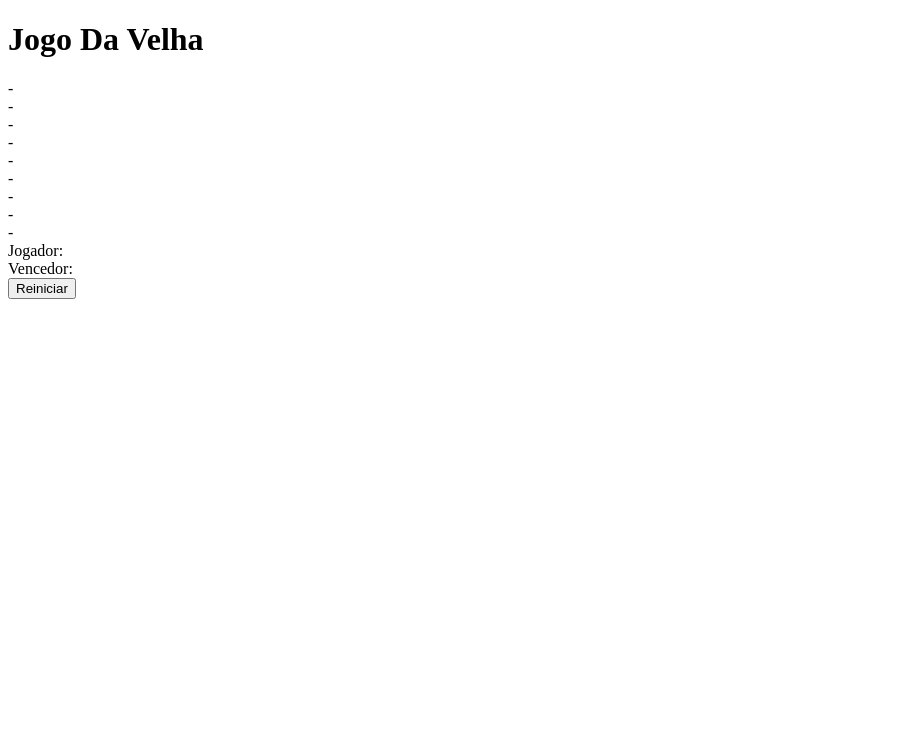
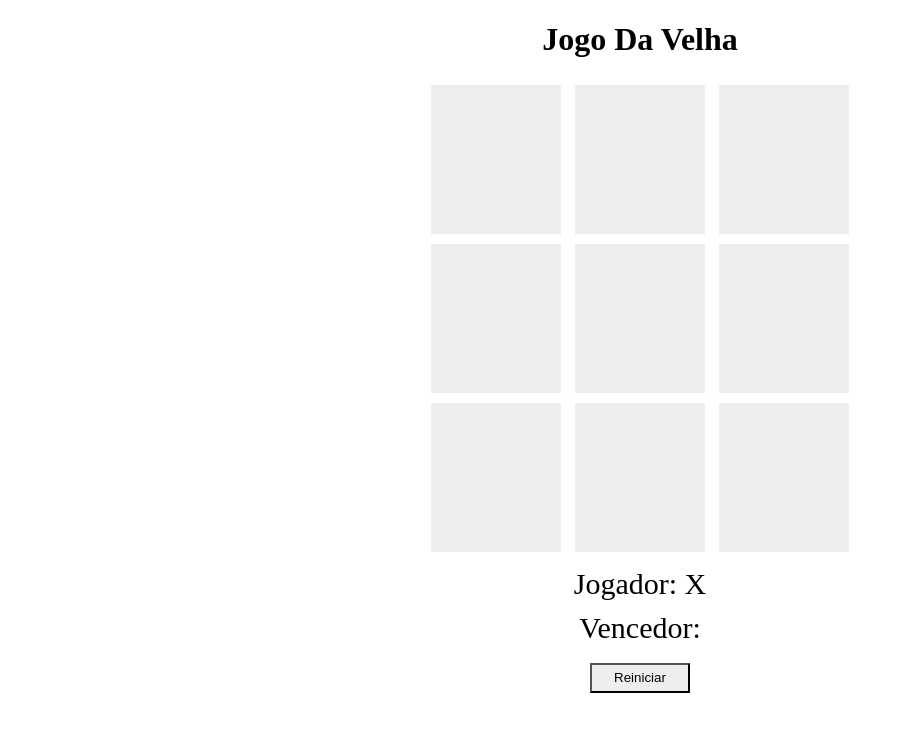
Before and after one commit to WirisWernek/Jogo-da-Velha, a plain HTML site: page index.html in a window 1280 px wide. Shown: the whole page, without its empty margins (0-904 px from the left). Drawn offline with Linux system fonts and the light colour scheme.

Commit message:
Adicionado arquivo da aula 3, 4, 5 e 6

```diff
--- a/index.html
+++ b/index.html
@@ -4,41 +4,48 @@
     <meta charset="UTF-8" />
     <meta http-equiv="X-UA-Compatible" content="IE=edge" />
     <meta name="viewport" content="width=device-width, initial-scale=1.0" />
-    <!-- <link rel="preconnect" href="https://fonts.googleapis.com" />
+    <link rel="stylesheet" href="./style.css" />
+    <link rel="preconnect" href="https://fonts.googleapis.com" />
     <link rel="preconnect" href="https://fonts.gstatic.com" crossorigin />
     <link
       href="https://fonts.googleapis.com/css2?family=Fira+Mono:wght@400;500;700&display=swap"
       rel="stylesheet"
-    /> -->
+    />
     <title>Jogo da Velha</title>
   </head>
   <body>
     <h1>Jogo Da Velha</h1>
     <div>
-      <div id="1">-</div>
-      <div id="2">-</div>
-      <div id="3">-</div>
+      <div id="1" class="quadrado" onclick="escolherquadrado(this.id)">-</div>
+      <div id="2" class="quadrado" onclick="escolherquadrado(this.id)">-</div>
+      <div id="3" class="quadrado" onclick="escolherquadrado(this.id)">-</div>
     </div>
+
     <div>
-      <div id="4">-</div>
-      <div id="5">-</div>
-      <div id="6">-</div>
+      <div id="4" class="quadrado" onclick="escolherquadrado(this.id)">-</div>
+      <div id="5" class="quadrado" onclick="escolherquadrado(this.id)">-</div>
+      <div id="6" class="quadrado" onclick="escolherquadrado(this.id)">-</div>
     </div>
+
     <div>
-      <div id="7">-</div>
-      <div id="8">-</div>
-      <div id="9">-</div>
+      <div id="7" class="quadrado" onclick="escolherquadrado(this.id)">-</div>
+      <div id="8" class="quadrado" onclick="escolherquadrado(this.id)">-</div>
+      <div id="9" class="quadrado" onclick="escolherquadrado(this.id)">-</div>
     </div>
-    <div>
+
+    <div class="jogador">
       <label for="">Jogador: </label>
       <label id="jogador_selecionado"></label>
     </div>
-    <div>
+
+    <div class="vencedor">
       <label for="">Vencedor: </label>
       <label id="vencedor_selecionado"></label>
     </div>
+
     <div>
       <button>Reiniciar</button>
     </div>
   </body>
+  <script src="./main.js"></script>
 </html>
--- /dev/null
+++ b/main.js
@@ -0,0 +1,46 @@
+var jogador = null;
+var jogadorselecionado = document.getElementById("jogador_selecionado");
+var jogadores = ["X", "O"];
+var quadrados = document.getElementsByClassName("quadrado");
+
+mudarjogador(jogadores[getRandomInt() - 1]);
+
+function escolherquadrado(id) {
+  var quadrado = document.getElementById(id);
+
+  if (quadrado.innerHTML !== "-") {
+    return;
+  }
+
+  quadrado.innerHTML = jogador;
+  quadrado.style.color = "#000";
+
+  if (jogador === "X") {
+    jogador = "O";
+  } else {
+    jogador = "X";
+  }
+  mudarjogador(jogador);
+}
+function mudarjogador(valor) {
+  jogador = valor;
+  jogadorselecionado.innerHTML = jogador;
+}
+
+function getRandomInt() {
+  min = Math.ceil(1);
+  max = Math.floor(3);
+  return Math.floor(Math.random() * (3 - 1)) + 1;
+}
+
+function checavencedor() {
+  var quadrado1 = document.getElementById(1);
+  var quadrado2 = document.getElementById(2);
+  var quadrado3 = document.getElementById(3);
+  var quadrado4 = document.getElementById(4);
+  var quadrado5 = document.getElementById(5);
+  var quadrado6 = document.getElementById(6);
+  var quadrado7 = document.getElementById(7);
+  var quadrado8 = document.getElementById(8);
+  var quadrado9 = document.getElementById(9);
+}
--- /dev/null
+++ b/style.css
@@ -0,0 +1,27 @@
+body {
+  text-align: center;
+}
+.quadrado {
+  text-align: center;
+  width: 50px;
+  background: #eee;
+  display: inline-block;
+  padding: 40px;
+  font-size: 60px;
+  margin: 5px;
+  cursor: pointer;
+  color: #eee;
+  font-family: "Fira Code";
+}
+.jogador,
+.vencedor {
+  font-size: 30px;
+  margin-top: 10px;
+}
+button {
+  margin-top: 18px;
+  width: 100px;
+  height: 30px;
+  background: #eee;
+  cursor: pointer;
+}
```
